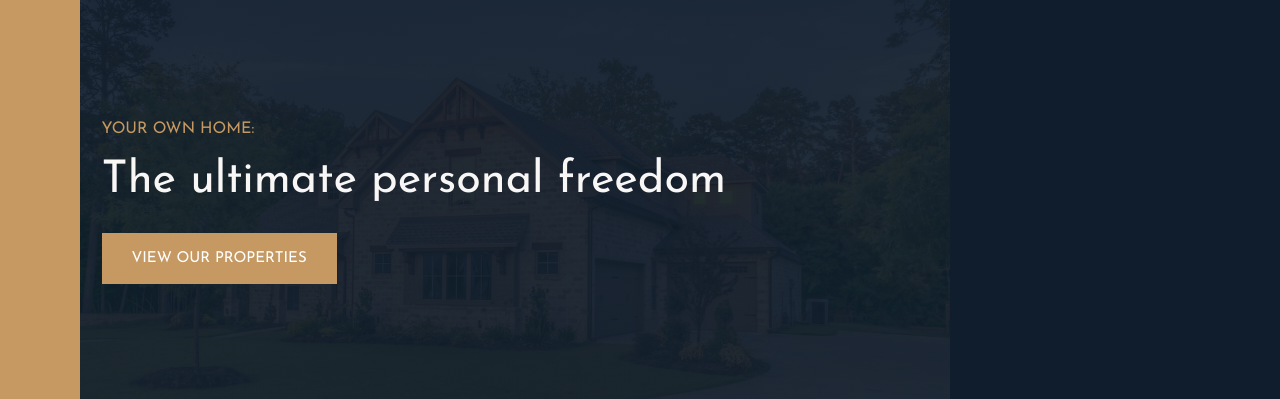
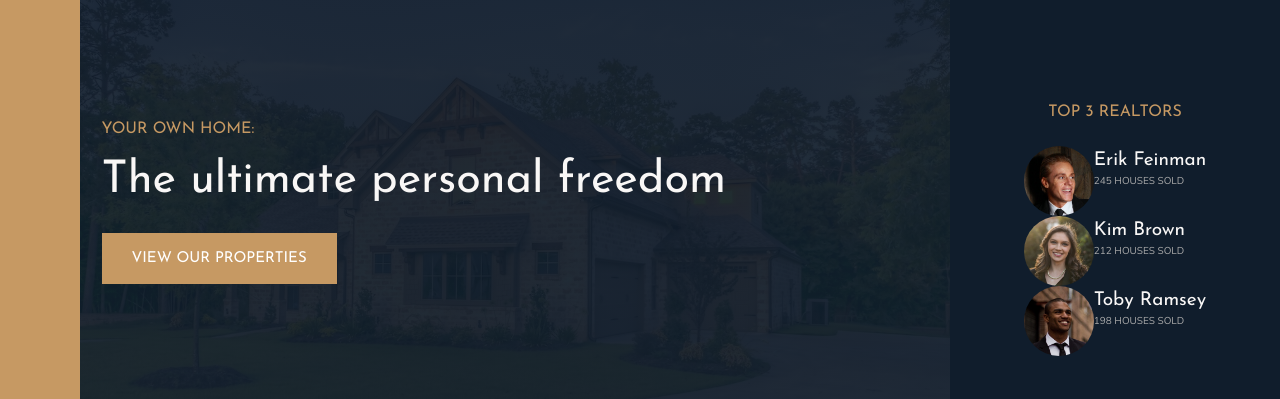
Before and after one commit to siuchoing/Advanced_CSS_and_Sass-Nexter, a website: page index.html in a window 1280 px wide. Shown: the part 92-491 px from the top of the page. Drawn offline with nearby package versions, Linux system fonts and the light colour scheme; files that its build step writes are made by us from their sources.

Commit message:
Build realtors

```diff
--- a/index.html
+++ b/index.html
@@ -31,7 +31,26 @@
         </header>
 
         <div class="realtors">
-            Top 3 realtors
+            <h3 class="heading-3">Top 3 Realtors</h3>
+            <div class="realtors__list">
+                <img src="img/realtor-1.jpeg" alt="Realtor 1" class="realtors__img">
+                <div class="realtors__details">
+                    <h4 class="heading-4 heading-4--light">Erik Feinman</h4>
+                    <p class="realtors__sold">245 houses sold</p>
+                </div>
+
+                <img src="img/realtor-2.jpeg" alt="Realtor 2" class="realtors__img">
+                <div class="realtors__details">
+                    <h4 class="heading-4 heading-4--light">Kim Brown</h4>
+                    <p class="realtors__sold">212 houses sold</p>
+                </div>
+
+                <img src="img/realtor-3.jpeg" alt="Realtor 3" class="realtors__img">
+                <div class="realtors__details">
+                    <h4 class="heading-4 heading-4--light">Toby Ramsey</h4>
+                    <p class="realtors__sold">198 houses sold</p>
+                </div>
+            </div>
         </div>
 
         <!-- .feature{feature $}*6 -->
--- a/sass/_realtors.scss
+++ b/sass/_realtors.scss
@@ -1,4 +1,29 @@
 .realtors {
   background-color: $color-secondary;
   grid-column: col-start 7 / full-end;
+  padding: 3rem;
+
+  display: grid;
+  align-content: center;
+  justify-content: center;
+  justify-items: center;
+  grid-row-gap: 2rem;
+
+
+  &__list {
+    display: grid;
+    grid-template-columns: min-content max-content;
+  }
+
+  &__img {
+    width: 7rem;
+    border-radius: 50%;
+    display: block;
+  }
+
+  &__sold {
+    text-transform: uppercase;
+    color: $color-grey-light-2;
+    margin-top: -3px;
+  }
 }
```
